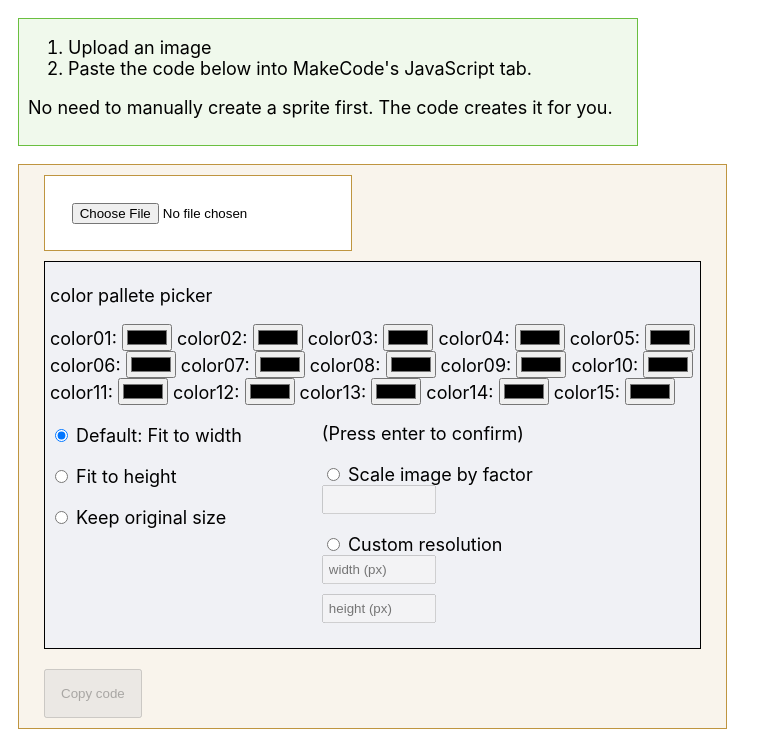
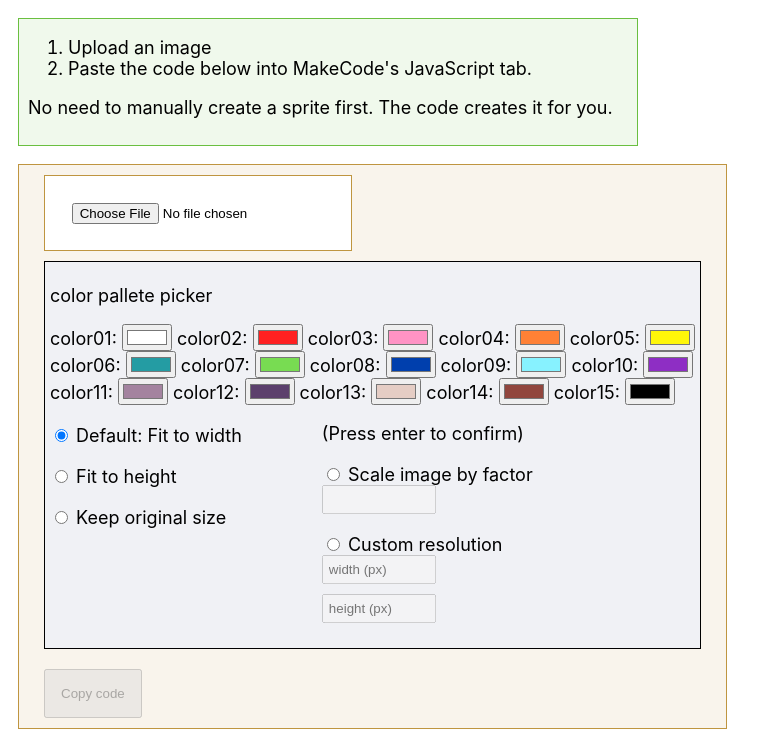
Before and after one commit to phattisu/Convert-Image-to-MakeCode-Arcade-Sprite, a website: page index.html in a window 1280 px wide. Shown: the top 737 px of the page, without its empty margins (0-772 px from the left). Drawn offline with Linux system fonts and the light colour scheme.

Commit message:
Update index.html

```diff
--- a/index.html
+++ b/index.html
@@ -22,9 +22,9 @@
 		<div id="parameters">
 
 			<p>color pallete picker</p>
-		        <div id="colorpickrow1" class="colorpick" > color01: <input type="color" name="color1" id="col1" value="" /> color02: <input type="color" name="color2" id="col2" value="" /> color03: <input type="color" name="color3" id="col3" value="" /> color04: <input type="color" name="color4" id="col4" value="" /> color05: <input type="color" name="color5" id="col5" value="" /></div>
-		        <div id="colorpickrow2" class="colorpick" > color06: <input type="color" name="color6" id="col6" value="" /> color07: <input type="color" name="color7" id="col7" value="" /> color08: <input type="color" name="color8" id="col8" value="" /> color09: <input type="color" name="color9" id="col9" value="" /> color10: <input type="color" name="color10" id="col10" value="" /></div>
-		        <div id="colorpickrow3" class="colorpick" > color11: <input type="color" name="color11" id="col11" value="" /> color12: <input type="color" name="color12" id="col12" value="" /> color13: <input type="color" name="color13" id="col13" value="" /> color14: <input type="color" name="color14" id="col14" value="" /> color15: <input type="color" name="color15" id="col15" value="" /></div>
+		        <div id="colorpickrow1" class="colorpick" > color01: <input type="color" name="color1" id="col1" value="#ffffff" /> color02: <input type="color" name="color2" id="col2" value="#ff2121" /> color03: <input type="color" name="color3" id="col3" value="#ff93c4" /> color04: <input type="color" name="color4" id="col4" value="#ff8135" /> color05: <input type="color" name="color5" id="col5" value="#fff609" /></div>
+		        <div id="colorpickrow2" class="colorpick" > color06: <input type="color" name="color6" id="col6" value="#249ca3" /> color07: <input type="color" name="color7" id="col7" value="#78dc52" /> color08: <input type="color" name="color8" id="col8" value="#003fad" /> color09: <input type="color" name="color9" id="col9" value="#87f2ff" /> color10: <input type="color" name="color10" id="col10" value="#8e2ec4" /></div>
+		        <div id="colorpickrow3" class="colorpick" > color11: <input type="color" name="color11" id="col11" value="#a4839f" /> color12: <input type="color" name="color12" id="col12" value="#5c406c" /> color13: <input type="color" name="color13" id="col13" value="#e5cdc4" /> color14: <input type="color" name="color14" id="col14" value="#91463d" /> color15: <input type="color" name="color15" id="col15" value="#000000" /></div>
 
 			<div id="left" class="half">
 				<label>
```
